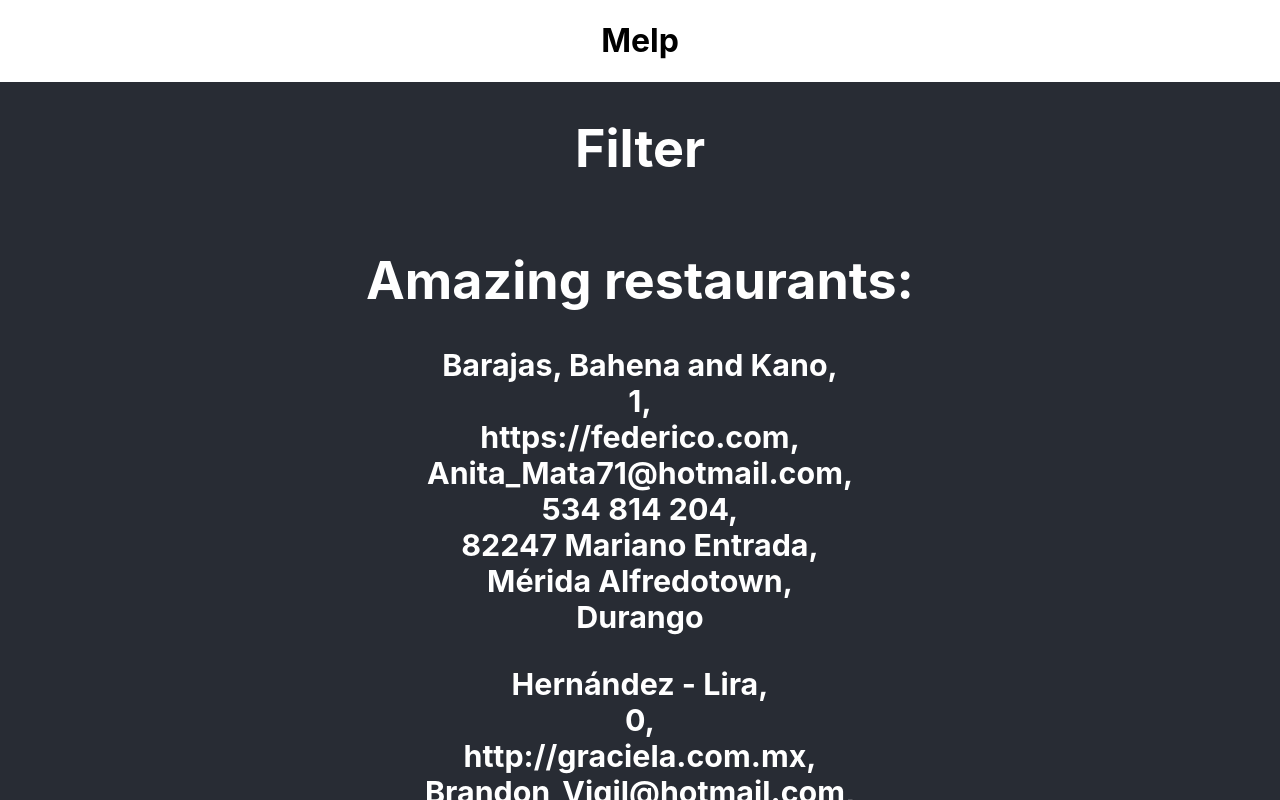
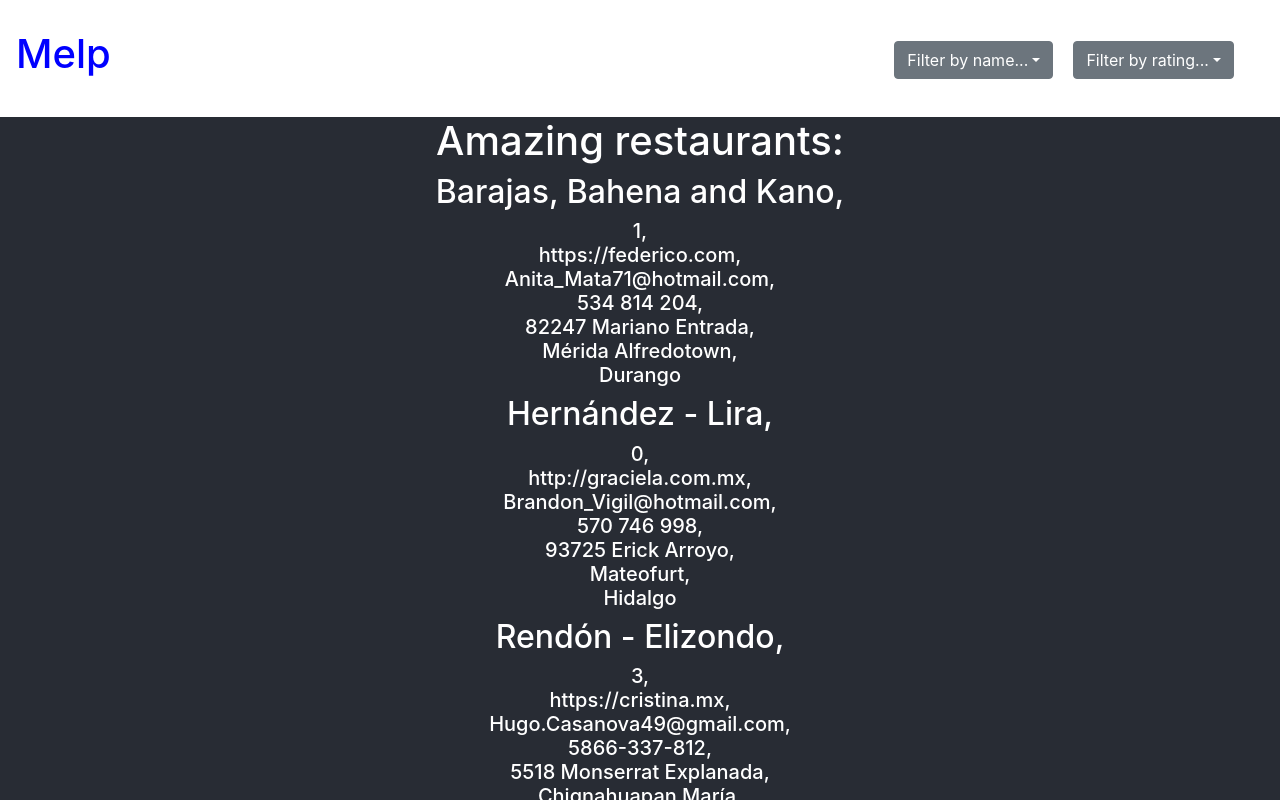
Before and after one commit to andrescerv/restaurapp, a React (Create React App) app: page / in a window 1280 px wide. Shown: the top 800 px of the page. Built offline with nearby package versions, Linux system fonts and the light colour scheme.

Commit message:
bootrstrap and reactrap added. Also filter buttons created

```diff
--- a/package.json
+++ b/package.json
@@ -3,9 +3,11 @@
   "version": "0.1.0",
   "private": true,
   "dependencies": {
+    "bootstrap": "^4.3.1",
     "react": "^16.8.6",
     "react-dom": "^16.8.6",
-    "react-scripts": "2.1.8"
+    "react-scripts": "2.1.8",
+    "reactstrap": "^8.0.0"
   },
   "scripts": {
     "start": "react-scripts start",
--- a/src/App.js
+++ b/src/App.js
@@ -3,7 +3,6 @@ import './App.css';
 import Navbar from './Components/Navbar/Navbar'
 import Footer  from './Components/Footer/Footer'
 import List from './Components/List/List'
-import Filter from './Components/Filter/Filter'
 
 class App extends Component {
   render() {
@@ -11,7 +10,6 @@ class App extends Component {
       <div className="App">
         <Navbar/>
         <header className="App-header">
-          <Filter/>
           <List/>
         </header>
         <Footer/>
--- /dev/null
+++ b/src/Components/Filter/Filter.css
@@ -0,0 +1,9 @@
+.filter{
+    padding: 20px;
+    display: flex;
+    flex-direction: row;
+}
+
+.button{
+    padding: 10px;
+}
--- a/src/Components/Filter/Filter.js
+++ b/src/Components/Filter/Filter.js
@@ -1,17 +1,50 @@
 import React, { Component } from 'react';
+import './Filter.css'
+import { Dropdown, DropdownToggle, DropdownMenu, DropdownItem } from 'reactstrap';
+
 
 class Filter extends Component {
-    state = {  }
 
-    filterWasClicked (event) {
-        alert('Filter was clicked!')
-        console.log('Filter was clicked!')
+    constructor(props) {
+        super(props)
+
+        this.toggle = this.toggle.bind(this)
+        this.state = {
+            dropdownOpen: false
+         }
+    }
+
+    toggle() {
+        this.setState(prevState => ({
+            dropdownOpen: !prevState.dropdownOpen
+        }))
     }
 
     render() {
         return (
-            <div>
-                <h1 onClick={this.filterWasClicked}>Filter</h1>
+            <div className="filter">
+                <div className="button">
+                    <Dropdown isOpen={this.state.dropdownOpen} toggle={this.toggle}>
+                        <DropdownToggle caret>
+                            Filter by name...
+                        </DropdownToggle>
+                        <DropdownMenu>
+                            <DropdownItem>From A to Z</DropdownItem>
+                            <DropdownItem>From Z to A</DropdownItem>
+                        </DropdownMenu>
+                    </Dropdown>
+                </div>
+                <div className="button">
+                    <Dropdown isOpen={this.state.dropdownOpen} toggle={this.toggle}>
+                        <DropdownToggle caret>
+                            Filter by rating...
+                        </DropdownToggle>
+                        <DropdownMenu>
+                            <DropdownItem>From 4 to 0</DropdownItem>
+                            <DropdownItem>From 0 to 4</DropdownItem>
+                        </DropdownMenu>
+                    </Dropdown>
+                </div>
             </div>
          );
     }
--- a/src/Components/List/List.js
+++ b/src/Components/List/List.js
@@ -9,8 +9,10 @@ class List extends Component {
                 <h1>Amazing restaurants:</h1>
                 {restaurants.map((restaurant, name) => {
                     return <div>
-                        <h3>
+                        <h2>
                             {restaurant.name}, <br/>
+                        </h2>
+                        <h5>
                             {restaurant.rating}, <br/>
                             {restaurant.contact.site}, <br/>
                             {restaurant.contact.email}, <br/>
@@ -18,7 +20,7 @@ class List extends Component {
                             {restaurant.address.street}, <br/>
                             {restaurant.address.city}, <br/>
                             {restaurant.address.state} <br/>
-                        </h3>
+                        </h5>
                     </div>
                 })}
             </div>
--- /dev/null
+++ b/src/Components/Navbar/Navbar.css
@@ -0,0 +1,10 @@
+.navbar {
+    background-color: white;
+    /* min-height: 100vh; */
+    display: flex;
+    flex-direction: row;
+    align-items: center;
+    justify-content: center;
+    font-size: calc(10px + 2vmin);
+    color: blue;
+  }
--- a/src/Components/Navbar/Navbar.js
+++ b/src/Components/Navbar/Navbar.js
@@ -1,11 +1,16 @@
 import React, { Component } from 'react';
+import Filter from '../Filter/Filter'
+import './Navbar.css'
 
 class Navbar extends Component {
     state = {  }
     render() {
         return (
-            <h1>Melp</h1>
-         );
+            <div className="navbar">
+                <h1>Melp</h1>
+                <Filter/>
+            </div>
+        );
     }
 }
 
--- a/src/index.js
+++ b/src/index.js
@@ -3,6 +3,7 @@ import ReactDOM from 'react-dom';
 import './index.css';
 import App from './App';
 import * as serviceWorker from './serviceWorker';
+import 'bootstrap/dist/css/bootstrap.min.css';
 
 ReactDOM.render(<App />, document.getElementById('root'));
 
```
Also changed, not shown: 1 other file (tests, documents, lock files or other folders).
